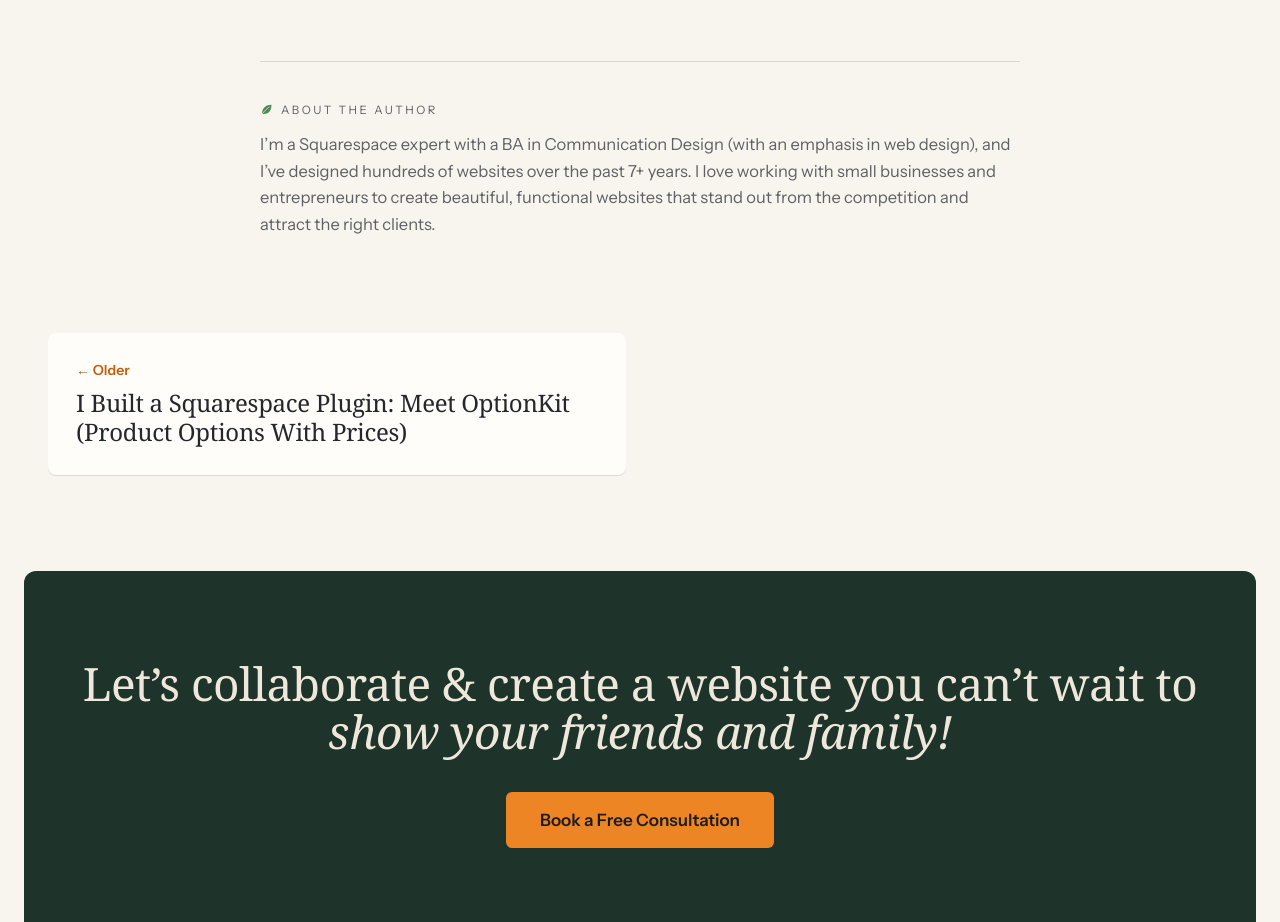
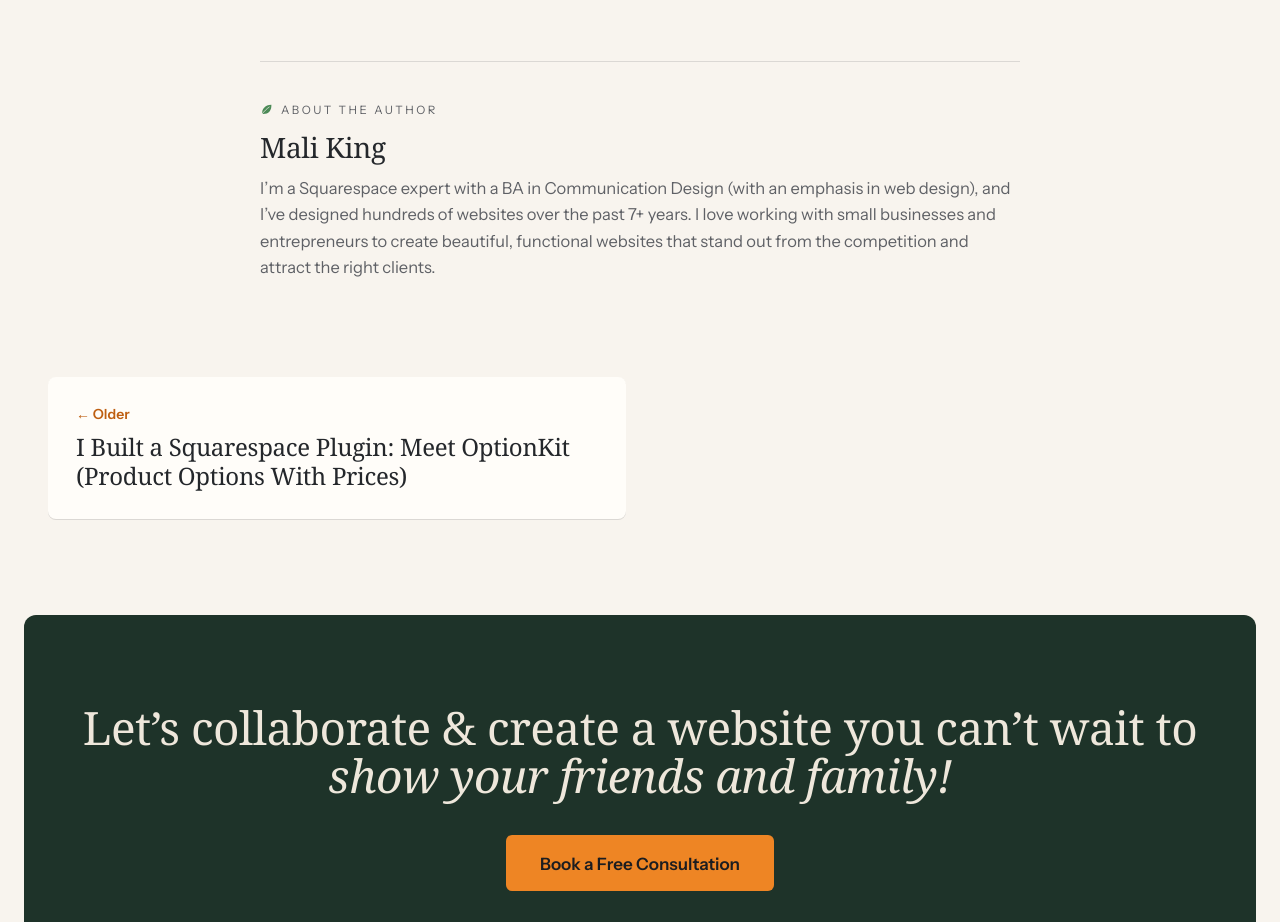
Before and after one commit to maliking/clementine-design-studio-website, an Eleventy site: page src/blog/post.njk in a window 1280 px wide. Shown: the part 6221-7143 px from the top of the page. Built offline with nearby package versions, Linux system fonts and the light colour scheme; Eleventy itself is replaced by a stand-in of ours; files that its build step writes are made by us from their sources; a web font is replaced by a local one.

Commit message:
Blog and plugin posts: Mali King as the author everywhere (byline, author box, author markup)
Co-Authored-By: Claude Opus 5.5 <noreply@anthropic.com>
Claude-Session: https://claude.ai/code/session_016f5G9Bms2uPSCUvYsLSypu

```diff
--- a/src/_includes/post-meta.njk
+++ b/src/_includes/post-meta.njk
@@ -8,6 +8,8 @@
 {% if post.image %}<meta property="og:image" content="{{ site.url }}{{ post.image }}">{% endif %}
 <meta property="article:published_time" content="{{ post.published }}">
 <meta property="article:modified_time" content="{{ post.modified }}">
+<meta property="article:author" content="{{ site.url }}/about">
+<meta name="author" content="Mali King">
 <meta name="twitter:card" content="summary_large_image">
 <meta name="twitter:title" content="{{ title }}">
 <meta name="twitter:description" content="{{ description }}">
@@ -23,7 +25,7 @@
   "image": (site.url + post.image) if post.image else undefined,
   "datePublished": post.published,
   "dateModified": post.modified,
-  "author": ({ "@type": "Person", "@id": site.url + "/#mali", "name": "Mali King", "url": site.url + "/about" } if post.author == "mali" else { "@type": "Organization", "name": site.name, "url": site.url }),
+  "author": { "@type": "Person", "@id": site.url + "/#mali", "name": "Mali King", "url": site.url + "/about" },
   "publisher": { "@type": "Organization", "name": site.name, "url": site.url, "logo": { "@type": "ImageObject", "url": site.url + "/assets/img/logo.png" } }
 } | dump | safe }}</script>
 {%- if post.faq and post.faq.length %}
--- a/src/_includes/post-page.njk
+++ b/src/_includes/post-page.njk
@@ -1,11 +1,11 @@
-{#- Shared layout for one blog post or plugin page. Needs `post`, `posts` (the whole list, newest first), `listUrl` and `listLabel`. -#}
+{#- Shared layout for one blog post or plugin page. Every post is by Mali King (her name helps Google trust the post, Mali 11/26). Needs `post`, `posts` (the whole list, newest first), `listUrl` and `listLabel`. -#}
 {%- set i = posts.indexOf(post) %}
 {%- set newer = posts[i - 1] if i > 0 else null %}
 {%- set older = posts[i + 1] if i + 1 < posts.length else null %}
 <section class="post-head">
   <div class="wrap post-wrap">
     <a class="post-back" href="{{ listUrl }}"><span aria-hidden="true">←</span> {{ listLabel }}</a>
-    <p class="post-date"><time datetime="{{ post.date }}">{{ post.dateLabel }}</time> · Written by {% if post.author == "mali" %}<a href="/about">Mali King</a>{% else %}Clementine Design Studio{% endif %}</p>
+    <p class="post-date"><time datetime="{{ post.date }}">{{ post.dateLabel }}</time> · Written by <a href="/about">Mali King</a></p>
     <h1>{{ post.title }}</h1>
   </div>
 </section>
@@ -17,6 +17,7 @@
     </article>
     <aside class="author">
       <p class="eyebrow">About the author</p>
+      <p class="author-name"><a href="/about">Mali King</a></p>
       <p>I’m a Squarespace expert with a BA in Communication Design (with an emphasis in web design), and I’ve designed hundreds of websites over the past 7+ years. I love working with small businesses and entrepreneurs to create beautiful, functional websites that stand out from the competition and attract the right clients.</p>
     </aside>
   </div>
--- a/src/assets/css/posts.css
+++ b/src/assets/css/posts.css
@@ -105,6 +105,9 @@
 
 .author { margin-top: 64px; padding-top: 36px; border-top: 1px solid var(--line); font-size: 16.5px; color: var(--muted); }
 .author .eyebrow { margin-bottom: 12px; }
+.author-name { font-family: var(--display); font-weight: var(--h-weight); letter-spacing: var(--h-track); font-size: 28px; line-height: 1.2; color: var(--ink); margin-bottom: 10px; }
+.author-name a { color: inherit; text-decoration: none; }
+.author-name a:hover { color: var(--accent-ink); }
 
 .post-pager { padding: 0 0 96px; }
 .post-pager-row { display: grid; grid-template-columns: 1fr 1fr; gap: 28px; }
```
